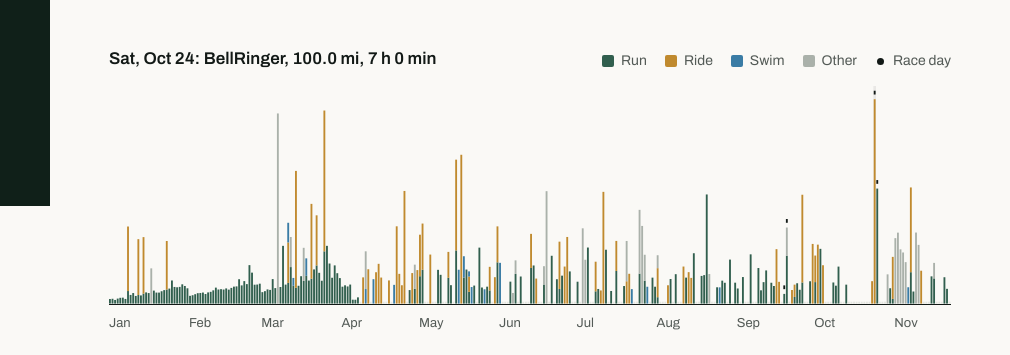
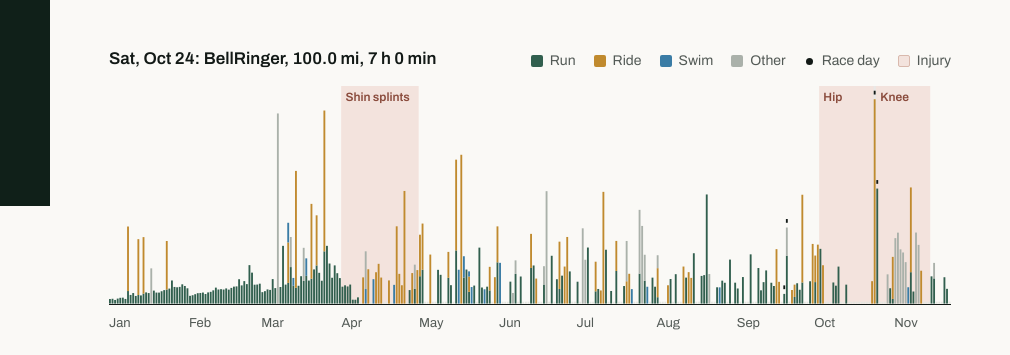
Before and after one commit to Philip1575/Main-Website, a plain HTML site: page index.html in a window 1280 px wide. Shown: the part 594-949 px from the top of the page, 270-1280 px from the left. Drawn offline with Linux system fonts and the light colour scheme.

Commit message:
Show injury periods as shaded bands on the season strip
Shin splints (Apr), hip (Oct 3-23) and knee (Oct 25-Nov 14) from a
hand-edited injuries.js that the daily refresh never touches.

Co-Authored-By: Claude Opus 5.5 <noreply@anthropic.com>

```diff
--- a/home.js
+++ b/home.js
@@ -62,6 +62,16 @@
   svg.setAttribute('aria-label', 'Daily training since ' + nice(data.coverage_start) + '. Use the left and right arrow keys to move between days.');
   const el = (name, attrs) => { const e = document.createElementNS(ns, name); for (const k in attrs) e.setAttribute(k, attrs[k]); return e; };
 
+  // Injury bands sit behind the bars.
+  const injuries = (window.INJURIES || []).map(r => ({
+    ...r, from: Math.round((parse(r.start) - start) / DAY), to: Math.round((parse(r.end) - start) / DAY)
+  })).filter(r => r.to >= 0 && r.from < n).map(r => ({ ...r, from: Math.max(0, r.from), to: Math.min(n - 1, r.to) }));
+  for (const r of injuries) {
+    svg.appendChild(el('rect', { class: 'injury', x: r.from * STEP - (STEP - BAR) / 2, y: 0,
+                                 width: (r.to - r.from + 1) * STEP, height: H }));
+  }
+  const injuryOn = i => injuries.find(r => i >= r.from && i <= r.to);
+
   const cursor = el('rect', { class: 'cursor', x: 0, y: 0, width: STEP, height: H });
   svg.appendChild(cursor);
 
@@ -84,6 +94,18 @@
     if (d.acts.some(a => a.event)) svg.appendChild(el('rect', { class: 'flag', x, y: y - 9, width: BAR, height: 4 }));
   });
   host.appendChild(svg);
+  if (injuries.length) {
+    const labels = document.createElement('div');
+    labels.className = 'injury-labels';
+    labels.setAttribute('aria-hidden', 'true');
+    for (const r of injuries) {
+      const s = document.createElement('span');
+      s.style.left = (r.from / n * 100) + '%';
+      s.textContent = r.label;
+      labels.appendChild(s);
+    }
+    host.appendChild(labels);
+  }
 
   // Month labels and race flags, in HTML so text stays a readable size
   const months = document.createElement('div');
@@ -105,13 +127,15 @@
   const dur = s => { const m = Math.round(s / 60); return m >= 60 ? `${Math.floor(m / 60)} h ${m % 60} min` : `${m} min`; };
   const describe = d => {
     const when = new Date(parse(d.date)).toLocaleDateString('en-US', { weekday: 'short', month: 'short', day: 'numeric', timeZone: 'UTC' });
-    if (!d.acts.length) return `${when}: rest day`;
+    const hurt = injuryOn(days.indexOf(d));
+    const tail = hurt ? ` (${hurt.note})` : '';
+    if (!d.acts.length) return `${when}: rest day${tail}`;
     const parts = d.acts.map(a => {
       const name = clean(a.event) || sportNames[a.sport] || 'Session';
       const mi = a.distance_m > 100 ? `${(a.distance_m / 1609.344).toFixed(1)} mi, ` : '';
       return `${name}, ${mi}${dur(a.timer_duration_s || 0)}`;
     });
-    return `${when}: ${parts.join('; ')}`;
+    return `${when}: ${parts.join('; ')}${tail}`;
   };
   let current = -1;
   const select = i => {
--- a/index.html
+++ b/index.html
@@ -19,10 +19,11 @@
   <link rel="preconnect" href="https://fonts.googleapis.com">
   <link rel="preconnect" href="https://fonts.gstatic.com" crossorigin>
   <link rel="stylesheet" href="https://fonts.googleapis.com/css2?family=Archivo:wdth,wght@62..125,300..800&display=swap">
-  <link rel="stylesheet" href="styles.css?v=home-11">
+  <link rel="stylesheet" href="styles.css?v=home-12">
   <link rel="stylesheet" href="sidebar.css?v=static-2">
   <script src="training-data.js?v=20261122-strava" defer></script>
-  <script src="home.js?v=home-10" defer></script>
+  <script src="injuries.js?v=inj-1" defer></script>
+  <script src="home.js?v=home-12" defer></script>
   <script src="site.js?v=home-10" defer></script>
   <script type="application/ld+json">
   {"@context":"https://schema.org","@type":"Person","name":"Philip Szczechowicz","url":"https://philip1575.github.io/Main-Website/",
@@ -73,13 +74,14 @@
             <li><span class="swatch swim"></span>Swim</li>
             <li><span class="swatch other"></span>Other</li>
             <li><span class="swatch race"></span>Race day</li>
+            <li><span class="swatch injury"></span>Injury</li>
           </ul>
         </div>
         <div id="season-strip" class="season-strip"></div>
         <figcaption id="season-caption">
           <span id="season-totals">298 hours of training on 242 days between January 1 and November 22: 893 miles running, 1,539 miles riding, and 16 miles swimming.</span>
           <span id="season-updated" class="season-updated">Updated every day from my Garmin. Data through November 22.</span>
-          <span class="season-hint">Each bar is one day, and its height is time spent training. Hover or use the arrow keys to read a day.</span>
+          <span class="season-hint">Each bar is one day, and its height is time spent training. Shaded stretches are injuries. Hover or use the arrow keys to read a day.</span>
         </figcaption>
       </figure>
     </section>
--- /dev/null
+++ b/injuries.js
@@ -0,0 +1,8 @@
+// Injury periods shown as shaded bands on the homepage season strip.
+// Edited by hand; the daily data refresh never touches this file.
+// start/end are inclusive local dates. Keep entries general: body part and dates only.
+window.INJURIES = [
+  { start: '2026-04-01', end: '2026-04-30', label: 'Shin splints', note: 'recovering from shin splints' },
+  { start: '2026-10-03', end: '2026-10-23', label: 'Hip', note: 'dealing with a hip injury' },
+  { start: '2026-10-25', end: '2026-11-14', label: 'Knee', note: 'recovering from a knee injury' },
+];
--- a/styles.css
+++ b/styles.css
@@ -68,6 +68,10 @@ h1 span+span{color:var(--green)}
 .season-strip svg:focus-visible{outline:3px solid var(--green);outline-offset:6px}
 .season-strip .run{fill:var(--run)}.season-strip .ride{fill:var(--ride)}.season-strip .swim{fill:var(--swim)}.season-strip .other{fill:var(--other)}
 .season-strip .rest{fill:var(--rest)}
+.season-strip .injury{fill:#f3e3dd}
+.swatch.injury{background:#f3e3dd;border:1px solid #d9b9ad}
+.injury-labels{position:absolute;inset:0 0 auto 0;pointer-events:none}
+.injury-labels span{position:absolute;top:2px;padding-left:4px;font-size:12px;font-weight:600;color:#8a4b3c;white-space:nowrap}
 .season-strip .cursor{fill:var(--ink);opacity:.07}
 .season-strip .flag{fill:var(--ink)}
 .season-strip .flag-label{font:600 11px var(--font);fill:var(--ink)}
@@ -146,6 +150,7 @@ footer a{color:var(--muted)}
   .timeline li{grid-template-columns:1fr;gap:4px}
   .profile-links{grid-template-columns:repeat(2,auto)}
   .season-hint{display:none}
+  .injury-labels{display:none}
 }
 
 /* Next: IRONMAN */
```
